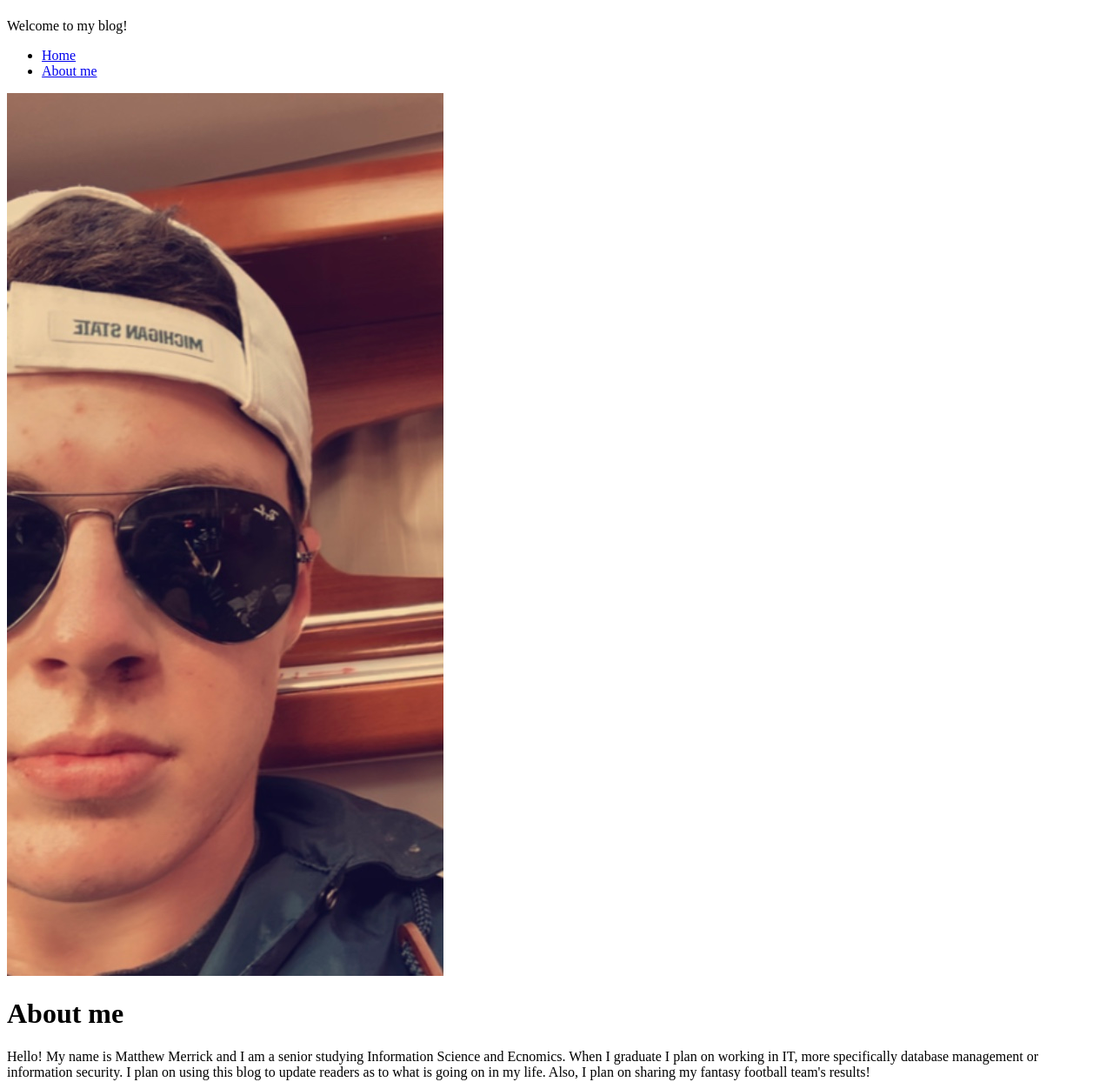
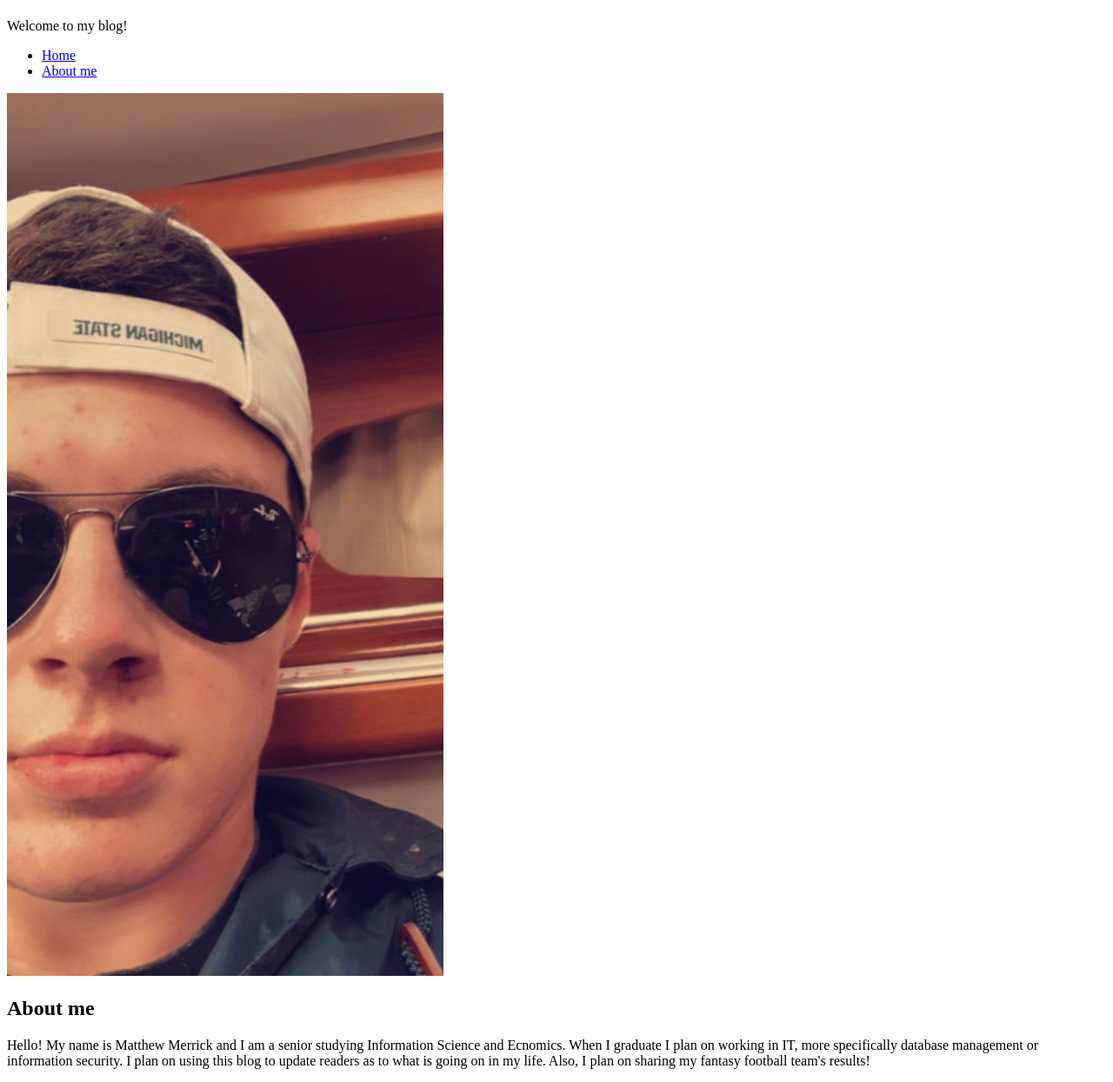
Before and after one commit to mmerrick100/mi349_blog, a plain HTML site: page about.html in a window 1280 px wide. Shown: the part 59-1303 px from the top of the page at 87% size. Drawn offline with Linux system fonts and the light colour scheme.

Commit message:
updated code for the about me page

```diff
--- a/about.html
+++ b/about.html
@@ -6,13 +6,13 @@
     <meta name="viewport" content="width=device-width, initial-scale=1.0">
     <title>Matthew Merrick's Blog</title>
 </head>
-<body>
 
-    <div id="header-nav">
+
+    <body>
     <header>
         <h1>Matthew Merrick's Blog</h1>
         <p>Welcome to my blog!</p>
-    </header>
+
     <nav>
         <ul class="menu">
             <li><a href="index.html">Home</a></li>
@@ -20,16 +20,19 @@
      </ul>
     </nav>
 
-    </div>
+    </header>
 
 
-    <div>
+
+
+    <section>
+
     <p><img src="aboutmepic.jpg" alt= "My picture"></p>
 
 
-    </div>
 
-    <h1>About me</h1>
+
+    <h2>About me</h2>
     <p>Hello! My name is Matthew Merrick and I am a senior studying Information Science and Ecnomics. When I graduate I plan on working in IT, more specifically database management or information security. I plan on using this blog to update readers as to what is going on in my life. Also, I plan on sharing my fantasy football team's results!</p>
 
     <h2>A little more about me</h2>
@@ -40,7 +43,8 @@
      </ul>
 
 
+    </section>
 
-
+    </body>
 
     </html>
```
